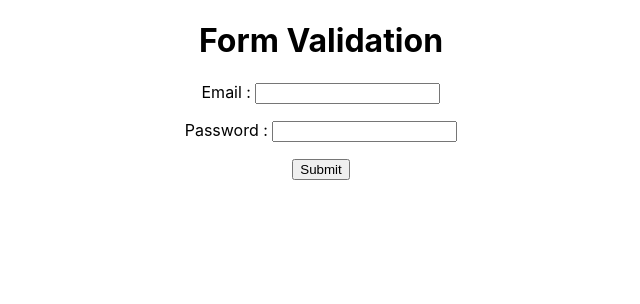
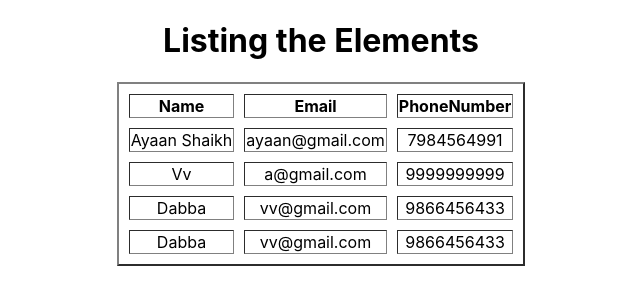
Before and after one commit to Vivek-Anil-Kalal/LearningReact, a React (Create React App) app: page / in a window 1280 px wide. Shown: the top 304 px of the page, without its empty margins (319-959 px from the left). Built offline with nearby package versions, Linux system fonts and the light colour scheme.

Commit message:
Learned Map function

```diff
--- a/src/App.js
+++ b/src/App.js
@@ -6,57 +6,49 @@ export class App extends React.Component {
   constructor() {
     super()
     this.state = {
-      email: "",
-      password: "",
-      emailError: "",
-      passwordError: ""
+      list: [
+        { name: "Ayaan Shaikh", email: "ayaan@gmail.com", phoneNumber: "7984564991" },
+        { name: "Vv", email: "a@gmail.com", phoneNumber: "9999999999" },
+        { name: "Dabba", email: "vv@gmail.com", phoneNumber: "9866456433" },
+        { name: "Dabba", email: "vv@gmail.com", phoneNumber: "9866456433" },
+      ]
     }
   }
 
-  isValid() {
-    if (!this.state.email.includes("@")) {
-      console.log(this.state.email.value)
-      this.setState({
-        emailError: "Invalid Email"
-      })
-    } else if (this.state.password.length < 5) {
-      this.setState({
-        passwordError: "Invalid ! Password lenght must be greater or equal to 5"
-      })
-    } else {
-      return true;
-    }
-
-  }
-  submit() {
-    // this binding with this is necessary nhi toh vo isValid method ko pehchane ga hi nhi
-    if (this.isValid()) {
-      this.setState({
-        emailError: "",
-        passwordError: ""
-      })
-      alert("Form is Submitted")
-    }
-  }
 
   render() {
     return (
       <div className="App">
-        <h1>Form Validation</h1>
-        Email : <input type="text" onChange={(event) => {
-          console.log(this.state.email)
-          this.setState({
-            email: event.target.value
-          })
-        }} />
-        <p>{this.state.emailError}</p>
-        Password : <input type="password" onChange={(event) => {
-          this.setState({
-            password: event.target.value
-          })
-        }} />
-        <p>{this.state.passwordError}</p>
-        <button onClick={() => this.submit()}>Submit</button>
+        <h1>Listing the Elements</h1>
+        <table cellSpacing="10" align='center' border="2" >
+          <thead>
+            <th>Name </th>
+            <th>Email </th>
+            <th>PhoneNumber </th>
+          </thead>
+          <tbody>
+            {/* <tr>
+              <td>{this.state.list.map((item) =>
+                <div>{item.name}</div>
+              )}</td>
+              <td>{this.state.list.map((item) =>
+                <div>{item.email}</div>
+              )}</td>
+              <td>{this.state.list.map((item) =>
+                <div>{item.phoneNumber}</div>
+              )}</td>
+            </tr> */}
+            {
+              this.state.list.map((item)=>
+                <tr>
+                  <td>{item.name}</td>
+                  <td>{item.email}</td>
+                  <td>{item.phoneNumber}</td>
+                </tr>
+              )
+            }
+          </tbody>
+        </table>
       </div>
     );
 
```
